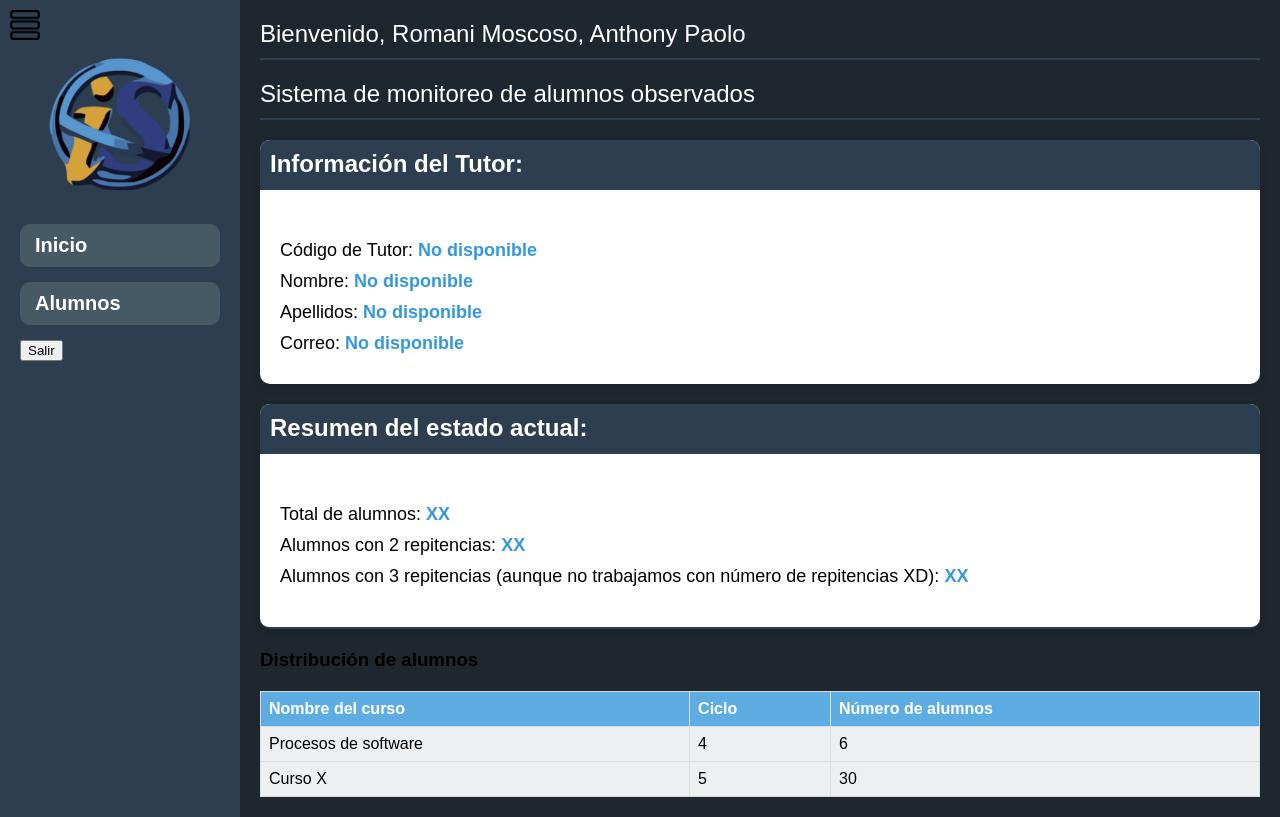
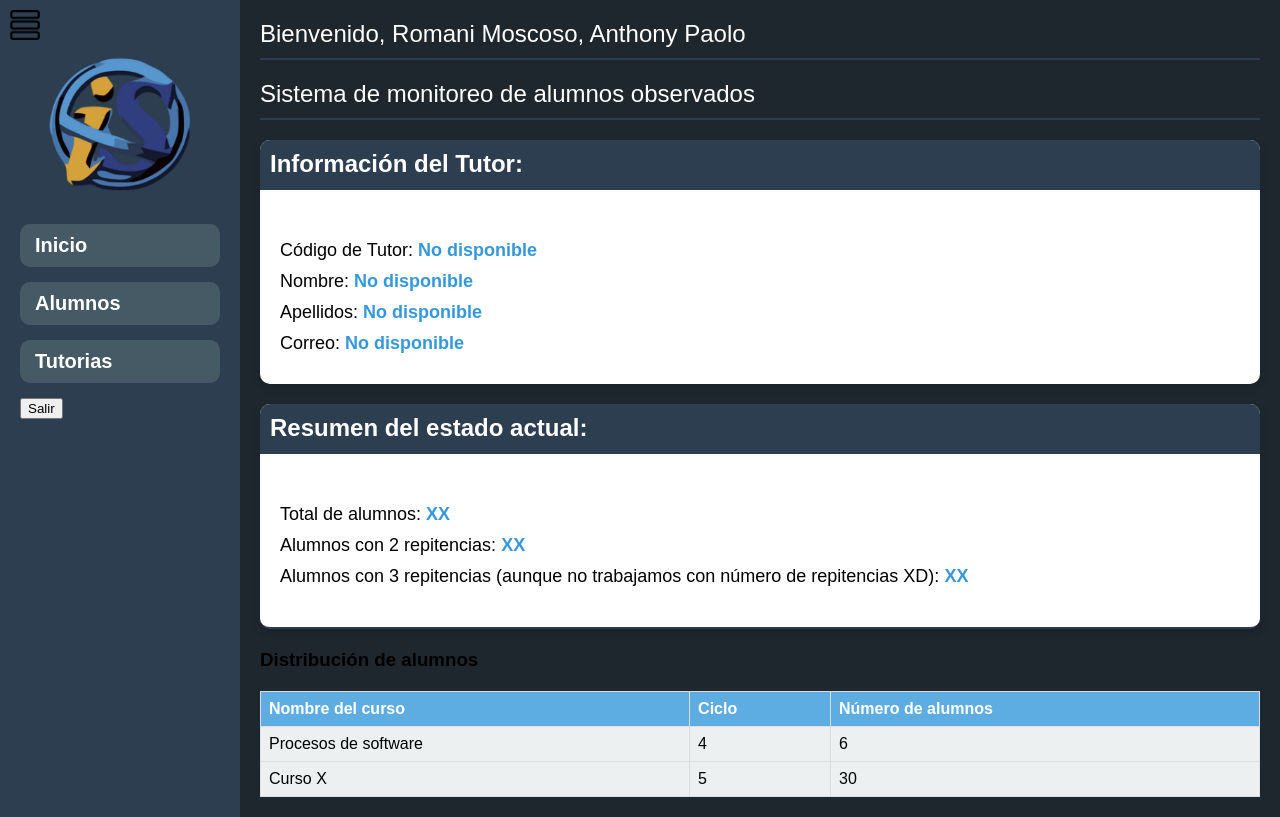
Before and after one commit to EdgarCTN/Grupo-2-Procesos-de-software, a PHP site: page /dashboard_tutor.php in a window 1280 px wide. Run offline with PHP 8.4, Linux system fonts and the light colour scheme; a user stored in the database is signed in; data comes from the database, SQL or seed files in the repository.

Commit message:
pequeña modificacion

```diff
--- a/dashboard_tutor.php
+++ b/dashboard_tutor.php
@@ -97,6 +97,7 @@ try {
             <ul>
                 <li><a href="dashboard_tutor.php">Inicio</a></li>
                 <li><a href="dashboard_tabla_profesor.php">Alumnos</a></li>
+                <li><a href="dashboard_tutorias_profesor.php">Tutorias</a></li>
                 <li><button onclick="showPopup()">Salir</button></li>
             </ul>
         </div>
```
